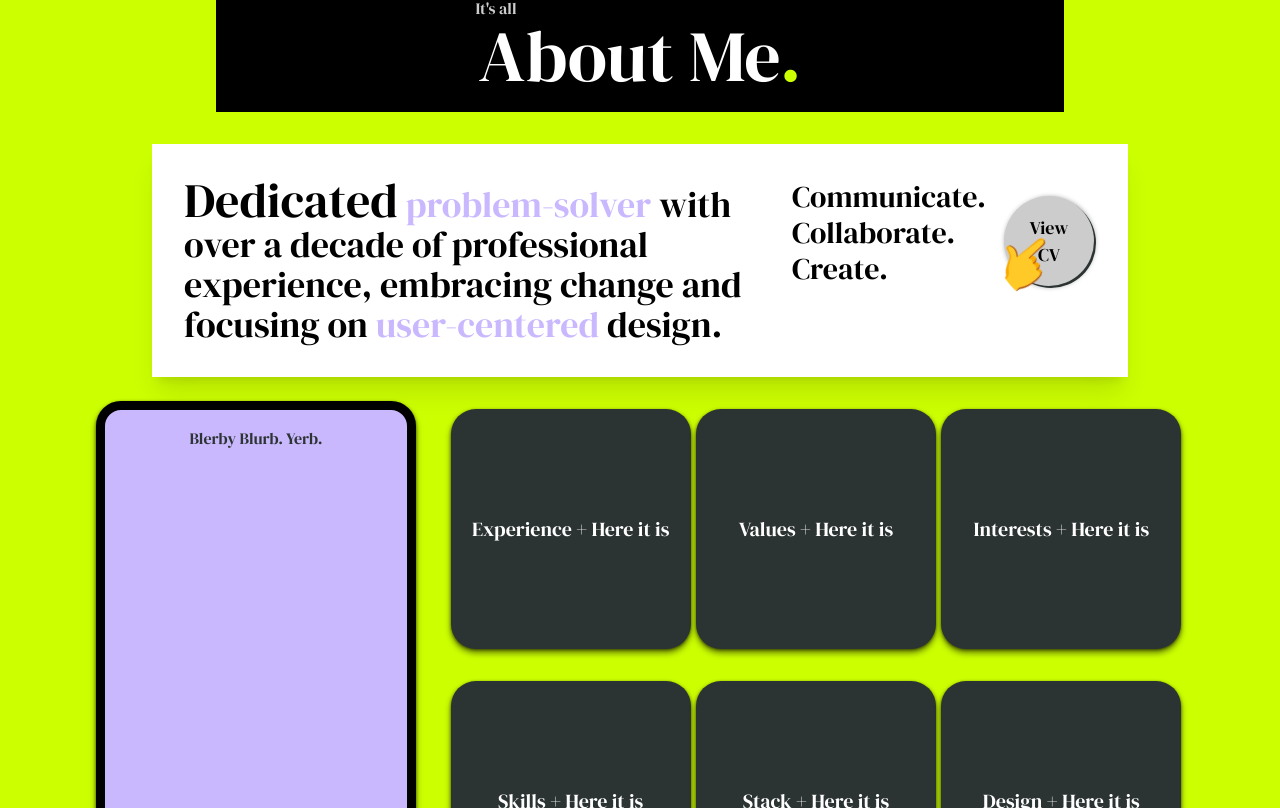
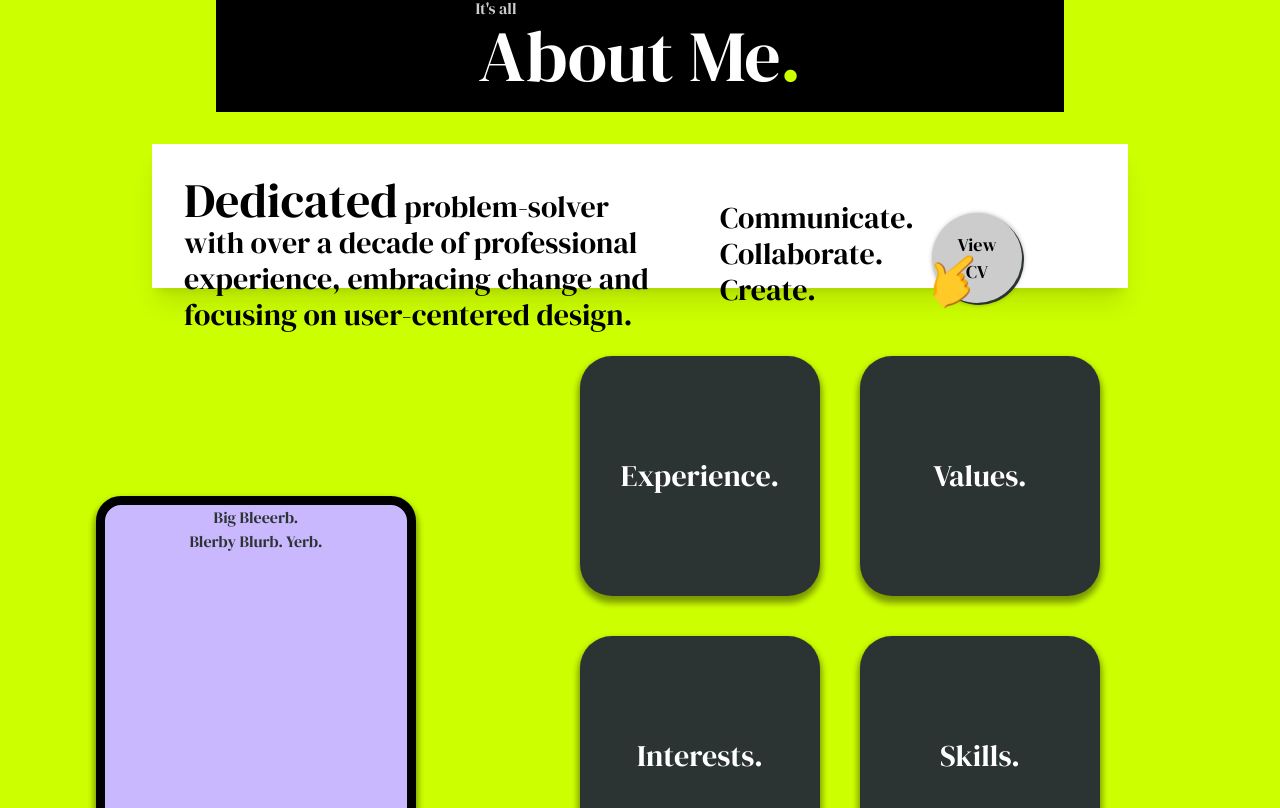
Before and after one commit to dvbenson/fe_my-portfolio-dvb, a Next.js app: page /about in a window 1280 px wide. Shown: the part 112-920 px from the top of the page. Built offline with nearby package versions, Linux system fonts and the light colour scheme.

Commit message:
project card almost styled, js tomorrow before tweaks

```diff
--- a/app/about/page.jsx
+++ b/app/about/page.jsx
@@ -28,22 +28,22 @@ export default function page() {
           </div>
         </section>
         <section>
-          <div className='container shadow-xl mx-auto sm:mx-42 px-4 md:px-0 mt-8'>
-            <div className='flex flex-col sm:flex-row flex-nowrap items-start justify-start h-auto sm:mx-42 sm:h-42 bg-white p-4'>
-              <div className='mb-4 sm:mt-4 sm:ml-4'>
-                <p className='text-black sm:text-2xl lg:text-4xl'>
+          <div className='container mx-auto sm:mx-42 px-4 md:px-0 mt-8'>
+            <div className='flex flex-col sm:flex-row flex-nowrap items-start justify-start md:space-x-16 h-auto sm:mx-42 sm:h-36 bg-white p-4 shadow-xl'>
+              <div className='mb-4 sm:mt-4 sm:ml-4 min-[976px]:w-6/12'>
+                <p className='text-left text-black sm:text-2xl lg:text-3xl'>
                   <span className='text-2xl sm:text-4xl lg:text-5xl'>
                     Dedicated
                   </span>{' '}
-                  <span className='text-[#CAB8FF]'>problem-solver</span> with
-                  over a decade of professional experience, embracing change and
-                  focusing on{' '}
-                  <span className='text-[#CAB8FF]'>user-centered</span> design.
+                  <span className='text-red'>problem-solver</span> with over a
+                  decade of professional experience, embracing change and
+                  focusing on <span className='text-red'>user-centered</span>{' '}
+                  design.
                 </p>
               </div>
-              <div className='flex flex-row items-center justify-between space-x-2 mx-2 sm:mt-8 min-[490px]:mt-16 md:mt-8 min-[490px]:flex-col md:flex-row lg:mt-4 '>
-                <div className='flex items-center'>
-                  <ul className='text-3xl'>
+              <div className='flex justify-center items-center flex-row space-x-2 mx-2 sm:mt-8 min-[490px]:mt-16 md:mt-6 min-[490px]:flex-col md:flex-row lg:mt-4 '>
+                <div className='flex justify-center items-center'>
+                  <ul className='text-3xl md:mt-6'>
                     <li>Communicate.</li>
                     <li>Collaborate.</li>
                     <li>Create.</li>
@@ -51,7 +51,7 @@ export default function page() {
                 </div>
 
                 <div className='relative'>
-                  <div className='flex items-center sm:mt-4 min-[490px]:mt-8 md:mt-4'>
+                  <div className='flex items-center sm:mt-4 min-[490px]:mt-8'>
                     <p className={styles.emoji}>👉</p>
                     <button className={styles.cv_button}>
                       View
@@ -65,47 +65,31 @@ export default function page() {
           </div>
         </section>
         <section>
-          <div className='flex flex-col md:flex-row mx-12 lg:mx-24'>
-            <div className='mt-8  md:mt-16 lg:mt-6 flex justify-center md:justify-start md:mr-4'>
-              <div className='w-full max-w-[320px] sm:w-80'>
-                <div
-                  className='bg-[#CAB8FF] border border-black rounded-lg p-4'
-                  style={{
-                    width: '100%',
-                    maxWidth: '320px',
-                    minHeight: '520px',
-                    borderRadius: '25px',
-                    borderWidth: '9px',
-                    boxShadow:
-                      '0 4px 6px rgba(0, 0, 0, 0.5), 0 1px 3px rgba(0, 0, 0, 0.5)',
-                  }}
-                >
+          <div className='flex flex-col lg:flex-row justify-center items-center m-12 lg:m-16'>
+            <div className='md:flex md:flex-col md:justify-center md:items-center md:mx-8 min-[1048px]:my-36 min-[1340px]:my-0'>
+              <div id='bg-card_container' className={styles.bgcard_container}>
+                <div id='bg-card' className={styles.bgcard}>
+                  <h1 className='text-[#2C3333] text-center'>Big Bleeerb.</h1>
                   <p className='text-[#2C3333] text-center'>
                     Blerby Blurb. Yerb.
                   </p>
                 </div>
               </div>
             </div>
-            <div className='flex justify-center sm:justify-start md:ml-4'>
-              <ul className='mb-8  sm:flex sm:flex-row sm:flex-wrap justify-around'>
+
+            <div className='flex md:ml-4'>
+              <ul className='gap-10 sm:flex sm:flex-row sm:flex-wrap justify-center items-center'>
                 {Object.entries(about_cards).map(([key, value]) => {
                   return (
-                    <li className='mt-8'>
-                      <div className='w-60 '>
-                        <div
-                          className='bg-[#2C3333] rounded-lg p-4 flex items-center justify-center'
-                          style={{
-                            width: '100%',
-                            maxWidth: '240px',
-                            minHeight: '240px',
-                            borderRadius: '25px',
-                            boxShadow:
-                              '0 4px 6px rgba(0, 0, 0, 0.5), 0 1px 3px rgba(0, 0, 0, 0.5)',
-                          }}
-                        >
-                          <p className='text-xl text-white text-center'>
-                            {key} + {value}
-                          </p>
+                    <li className='mt-8 sm:mt-0'>
+                      <div id='container' className={styles.container}>
+                        <div id='card' className={styles.card}>
+                          <div id='card-front' className={styles.front}>
+                            <p className='text-3xl'>{key}.</p>
+                          </div>
+                          <div id='card-back' className={styles.back}>
+                            <p>{value}.</p>
+                          </div>
                         </div>
                       </div>
                     </li>
@@ -116,18 +100,18 @@ export default function page() {
           </div>
         </section>
         <section>
-          <div className='container shadow-xl mx-auto sm:mx-42 px-4 md:px-0 mt-8'>
-            <div className='flex flex-col sm:flex-row flex-nowrap items-start justify-start h-auto sm:mx-42 sm:h-42 bg-white p-4 lg:mx-42'>
-              <div className='mb-4 sm:mt-4 sm:ml-4'>
-                <p className='text-black sm:text-2xl lg:text-4xl'>
+          <div className='container mx-auto sm:mx-42 px-4 md:px-0 mt-8'>
+            <div className='flex flex-col sm:flex-row flex-nowrap items-start justify-start h-auto sm:mx-42 sm:h-36 bg-white p-4 lg:mx-42 shadow-xl'>
+              <div className='mb-4 sm:mt-4 sm:ml-4 md:w-6/12'>
+                <p className='text-black sm:text-2xl lg:text-3xl'>
                   Lorem ipsum dolor sit amet, consectetur adipiscing elit. Duis
                   quis neque congue, rhoncus eros eget, dapibus est. Duis
                   commodo, lectus nec faucibus laoreet, erat sapien tempus
                   augue, a volutpat turpis risus vitae magna.
                 </p>
               </div>
-              <div className='mb-4 sm:mt-4 sm:ml-4'>
-                <p className='text-black sm:text-2xl lg:text-4xl'>
+              <div className='mb-4 sm:mt-4 sm:ml-4 md:w-6/12'>
+                <p className='text-black sm:text-2xl lg:text-3xl'>
                   {' '}
                   Curabitur posuere est sit amet ex tincidunt, non viverra eros
                   pretium. Mauris a elementum nisi. Fusce ut est pulvinar,
--- a/app/page.jsx
+++ b/app/page.jsx
@@ -24,7 +24,7 @@ export default function Home() {
           Software Developer
           <span className='text-white'>.</span>
         </p>
-        <div className='mt-3'>
+        <div className='animate-bounce mt-3'>
           <button className={styles.first_button}>
             <Link href='/about'>
               <FontAwesomeIcon icon={faRightLong} />
--- a/styles/about.module.css
+++ b/styles/about.module.css
@@ -139,3 +139,80 @@
   left: -10px;
   transform: translateY(20%);
 }
+
+/* FLIP-CARD */
+.container {
+  width: 240px;
+  height: 240px;
+  perspective: 800px;
+}
+
+.container:hover > .card {
+  cursor: pointer;
+  transform: rotateY(180deg) rotateZ(180deg);
+}
+
+.card {
+  width: 100%;
+  height: 100%;
+  position: relative;
+  transition: transform 1500ms;
+  transform-style: preserve-3d;
+}
+
+.front,
+.back {
+  width: 100%;
+  height: 100%;
+  position: absolute;
+  border-radius: 2rem;
+  backface-visibility: hidden;
+  box-shadow: rgba(0, 0, 0, 0.4);
+  display: flex;
+  align-items: center;
+  justify-content: center;
+}
+
+.front {
+  background-color: #2c3333;
+  color: white;
+  box-shadow: 0px 5px 6px 2px rgba(0, 0, 0, 0.4);
+}
+.back {
+  background-image: radial-gradient(
+    circle at top right,
+    #ccff00,
+    #ffff5f,
+    #90c600
+  );
+  color: white;
+  border-radius: 2rem;
+  box-shadow: 0px 5px 6px 2px rgba(0, 0, 0, 0.4);
+  /* box-shadow: 0.125rem 0.125rem black, 1px 1px 5px rgba(0, 0, 0, 0.4); */
+  transform: rotateY(180deg) rotateZ(180deg);
+}
+
+/* BIG-CARD */
+.bgcard_container {
+  width: 320px;
+  height: 520px;
+  flex-shrink: 0;
+}
+@media (min-width: 550px) and (max-width: 1047px) {
+  .bgcard_container {
+    width: 520px;
+    height: 320px;
+    flex-shrink: 0;
+    margin-bottom: 24px;
+  }
+}
+
+.bgcard {
+  width: 100%;
+  height: 100%;
+  background-color: #cab8ff;
+  border: solid black;
+  border-radius: 25px;
+  border-width: 9px;
+  box-shadow: 0px 5px 6px 2px rgba(0, 0, 0, 0.4);
+}
```
Also changed, not shown: app/projects/page.jsx (+94 -0 lines), styles/projects.module.css (+16 -0 lines), public/assets/fe_nc-news.jpeg (added).
